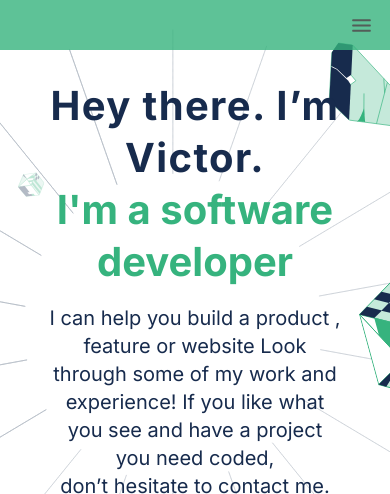
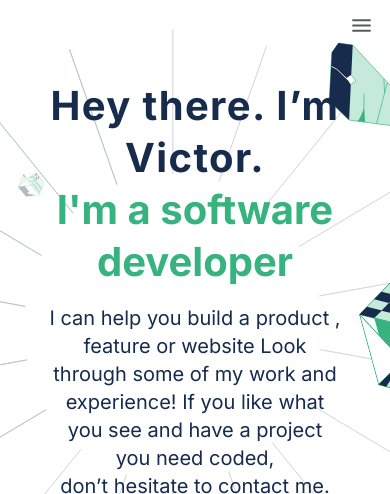
Before and after one commit to victormc13/victormc13.github.io, a website: page index.html in a window 390 px wide. Shown: the top 494 px of the page. Drawn offline with Linux system fonts and the light colour scheme.

Commit message:
Add font-weight property and change background-color for the mobile menu

```diff
--- a/style.css
+++ b/style.css
@@ -75,7 +75,7 @@ h1::after {
 .nav-mobile {
   padding: 1rem;
   position: fixed;
-  background-color: var(--primary-green);
+  background-color: transparent;
   opacity: 0.8;
   z-index: 2;
 }
@@ -117,6 +117,7 @@ h1::after {
   flex-direction: column;
   gap: 2rem;
   font-size: 2rem;
+  font-weight: 600;
   align-self: flex-start;
   align-items: flex-start;
 }
```
